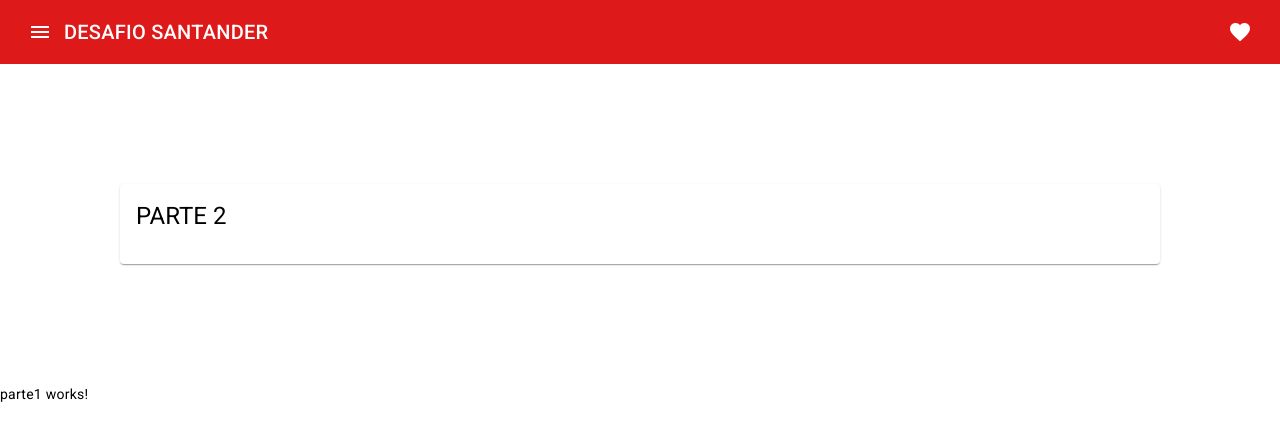
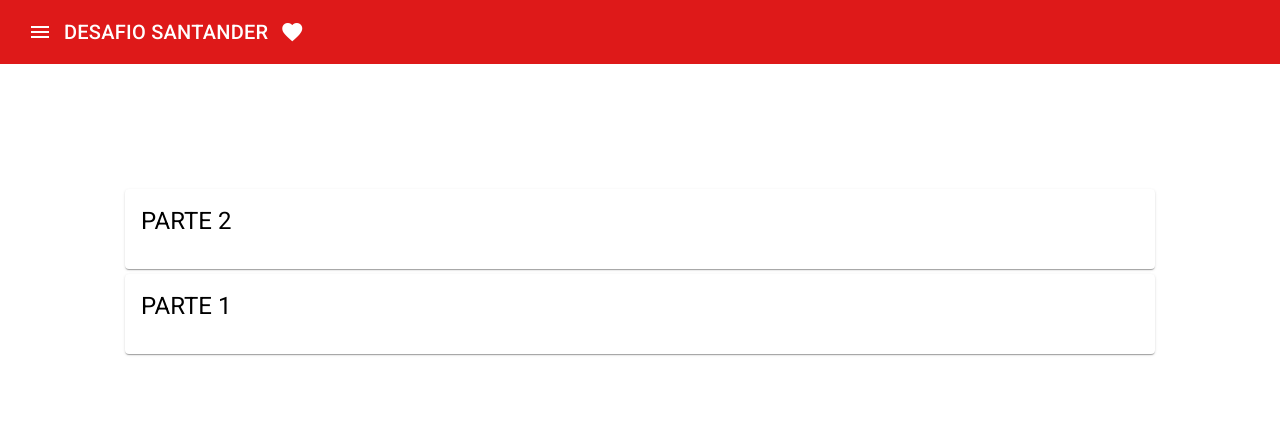
Before and after one commit to rsperlongo/desafio-santander, an Angular app: page / in a window 1280 px wide. Shown: the top 438 px of the page. Built offline with nearby package versions, Linux system fonts and the light colour scheme.

Commit message:
more updates

```diff
--- a/src/app/app.component.html
+++ b/src/app/app.component.html
@@ -1,3 +1,6 @@
-<app-parte2></app-parte2>
-<app-parte1></app-parte1>
+<app-header></app-header>
+<div class="container">
+        <app-parte2></app-parte2>
+        <app-parte1></app-parte1>
+</div>
 <router-outlet></router-outlet>
--- a/src/app/parte1/parte1.component.html
+++ b/src/app/parte1/parte1.component.html
@@ -1 +1,9 @@
-<p>parte1 works!</p>
+<div class="card-space">
+    <mat-card>
+        <mat-card-header>
+            <h1>PARTE 1</h1>
+        </mat-card-header>
+        <mat-card-content>
+        </mat-card-content>
+    </mat-card>
+</div>
--- a/src/app/parte1/parte1.component.scss
+++ b/src/app/parte1/parte1.component.scss
@@ -0,0 +1,7 @@
+.mat-card {
+    border: 1px black;
+}
+
+.card-space {
+    margin: 5px;
+}
--- a/src/app/parte2/parte2.component.html
+++ b/src/app/parte2/parte2.component.html
@@ -1,14 +1,4 @@
-<mat-toolbar>
-    <button mat-icon-button class="example-icon" aria-label="Example icon-button with menu icon">
-     <mat-icon>menu</mat-icon>
-   </button>
-   <span>DESAFIO SANTANDER</span>
-   <span class="example-spacer"></span>
-   <button mat-icon-button class="example-icon favorite-icon" aria-label="Example icon-button with heart icon">
-     <mat-icon>favorite</mat-icon>
-   </button>
- </mat-toolbar>
-<div class="container">
+    <div class="card-space">
         <mat-card>
             <mat-card-header>
                 <h1>PARTE 2</h1>
--- a/src/app/parte2/parte2.component.scss
+++ b/src/app/parte2/parte2.component.scss
@@ -1,21 +1,10 @@
 @import '../../styles.scss';
 
-
-.example-spacer {
-    flex: 1 1 auto;
-  }
-
-.mat-toolbar {
-    background-color: $default;
-    color: white;
-}
-
-.container {
-    flex: auto;
-    margin: 100px;
-    padding: 20px;
-}
 
 .mat-card {
     border: 1px black;
 }
+
+.card-space {
+    margin: 5px;
+}
--- a/src/styles.scss
+++ b/src/styles.scss
@@ -2,6 +2,11 @@
 $color: #08c0c0;
 $default: #DE1919;
 
-
 html, body { height: 100%; }
 body { margin: 0; font-family: Roboto, "Helvetica Neue", sans-serif; }
+
+.container {
+    flex: auto;
+    margin: 100px;
+    padding: 20px;
+}
```
Also changed, not shown: src/app/app.module.ts (+4 -10 lines). Lines whose indentation alone changed are shown as unchanged.
